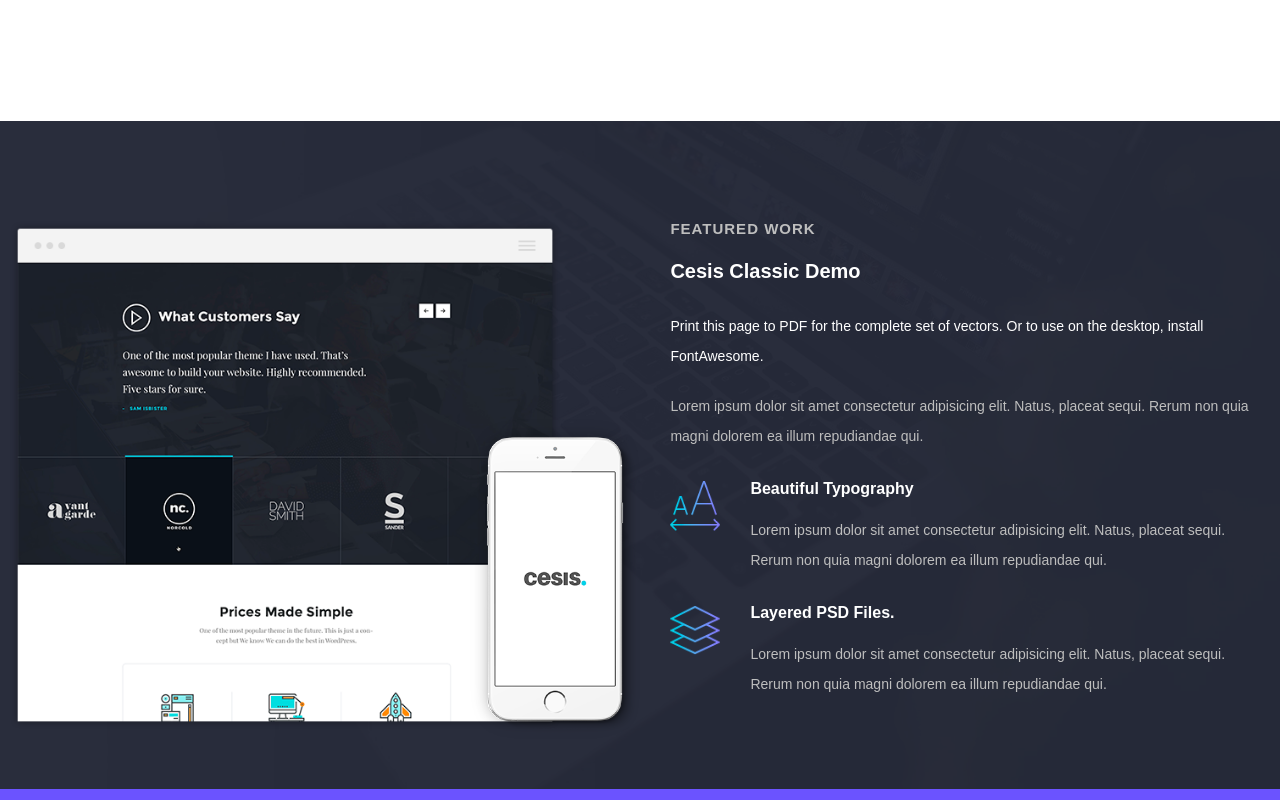
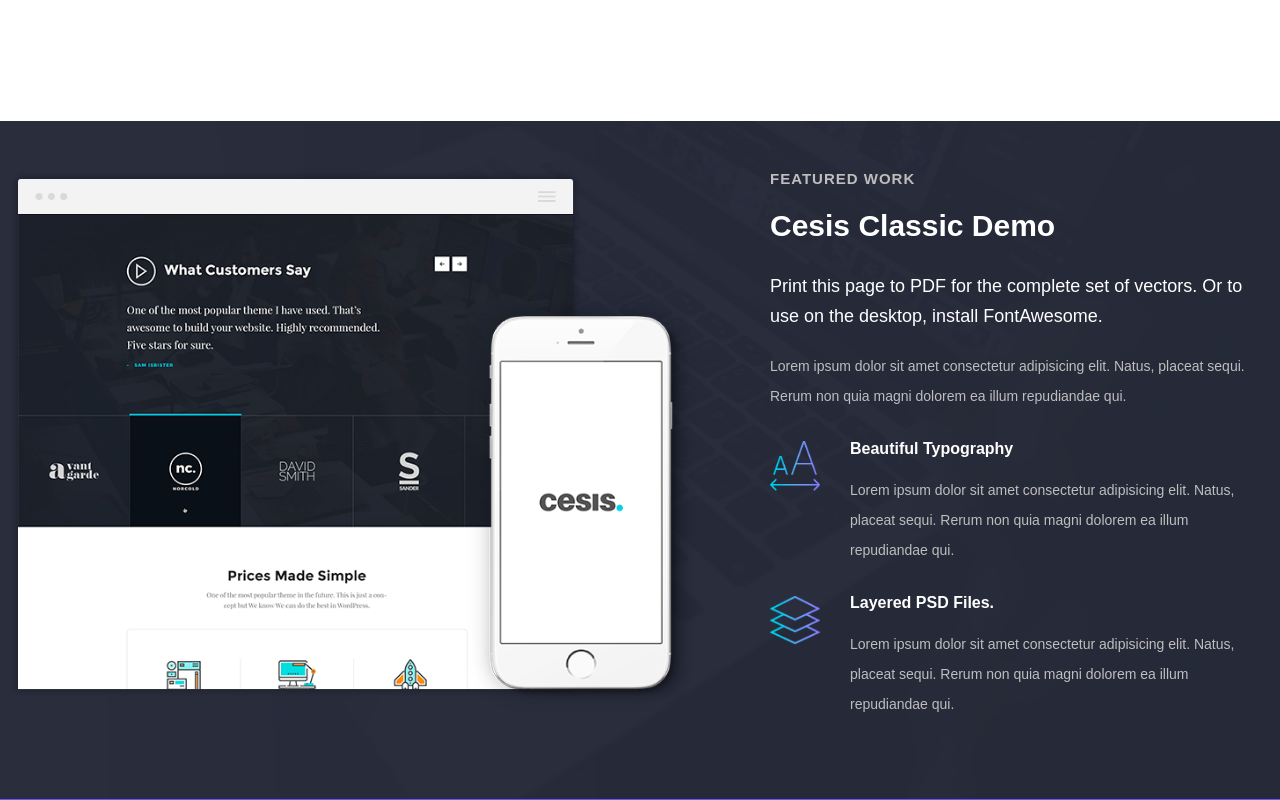
Before and after one commit to wolf2234/cesis_v2, a website built with webpack: page src/index.html in a window 1280 px wide. Shown: the part 4840-5640 px from the top of the page. Built offline with nearby package versions, Linux system fonts and the light colour scheme; files whose address does not match are found by name.

Commit message:
this commit reworks demo block.

```diff
--- a/src/_demo.html
+++ b/src/_demo.html
@@ -2,9 +2,7 @@
     <div class="demo__items">
         <div class="demo__item">
             <img src="img/main/demo/BrowserMockup.png" class="demo__image" alt="">
-        </div>
-        <div class="demo__item">
-            <img src="img/main/demo/iPhoneWhite.png" class="demo__img" alt="">
+            <div class="demo__img"><img src="img/main/demo/iPhoneWhite.png" class="" alt=""></div>
         </div>
         <div class="demo__item">
             <div class="demo__content">
--- a/src/scss/style.scss
+++ b/src/scss/style.scss
@@ -747,79 +747,72 @@
     &__items {
         position: relative;
         display: flex;
+        gap: 0px 18%;
+        padding: 50px 160px;
         z-index: 6;
-        padding: 0px 160px;
 
         @media (max-width: 1600px) {
-            position: relative;
-            display: flex;
-            z-index: 6;
-            padding: 0px 50px;
-        }
-        @media (max-width: 1490px) {
-            padding: 0px 10px;
-        }
-        @media (max-width: 760px) {
+            padding: 50px 10px;
+            column-gap: 15%;
+        }
+        @media (max-width: 1130px) {
+            column-gap: 9%;
+        }
+        @media (max-width: 1050px) {
             flex-direction: column;
-            padding: 0px 15px;
-            row-gap: 0px;
+            row-gap: 50px;
+        }
+        @media (max-width: 950px) {
+            column-gap: 5%;
+        }
+        @media (max-width: 760px) {
+            flex-direction: column;
         }
     }
     &__item {
         position: relative;
         display: flex;
-        padding: 100px 0px 60px 0px;
-        min-width: 450px;
-
+        height: 100%;
         @media (max-width: 1600px) {
-            position: relative;
-            display: flex;
-            padding: 100px 0px 60px 0px;
-            min-width: 450px;
-        }
-        @media (max-width: 1490px) {
-            min-width: 300px;
-        }
-        @media (max-width: 760px) {
-            width: 100%;
-            padding: 25px 0px 0px;
+        }
+        @media (max-width: 1050px) {
+            width: 100%;
+            justify-content: center;
+        }
+        @media (max-width: 760px) {
         }
 
         &:last-of-type {
+            max-width: 500px;
+            @media (max-width: 1050px) {
+                padding: 0px 0px 0px 30px;
+                max-width: 100%;
+            }
             @media (max-width: 760px) {
-                left: 0px;
+                padding: 0px;
             }
         }
     }
     &__image {
-        width: 750px;
+        position: relative;
+        width: 100%;
+        height: 100%;
+        max-width: 700px;
         z-index: 10;
 
         @media (max-width: 1300px) {
-            width: 550px;
         }
         @media (max-width: 1200px) {
-            width: 480px;
         }
         @media (max-width: 1130px) {
-            width: 450px;
-            height: 580px;
-        }
-        @media (max-width: 1035px) {
-            width: 450px;
-            height: 580px;
+        }
+        @media (max-width: 1050px) {
         }
         @media (max-width: 950px) {
-            width: 390px;
-            height: 490px;
         }
         @media (max-width: 870px) {
-            width: 370px;
-            height: 460px;
         }
         @media (max-width: 850px) {
-            width: 330px;
-            height: 460px;
         }
         @media (max-width: 760px) {
             width: 100%;
@@ -828,80 +821,51 @@
     }
     &__img {
         position: absolute;
-        left: 65px;
-        bottom: 40px;
-        width: 270px;
-        height: 520px;
+        right: -20%;
+        bottom: -3%;
         z-index: 10;
+        width: 40%;
+        height: 80%;
+
+        img {
+            width: 100%;
+            height: 100%;
+        }
 
         @media (max-width: 1600px) {
-            bottom: 50px;
-            width: 220px;
-            height: 420px;
-            left: 130px;
-            bottom: 45px;
         }
         @media (max-width: 1490px) {
-            bottom: 40px;
-            left: 0px;
-            width: 230px;
         }
         @media (max-width: 1370px) {
-            left: 40px;
         }
         @media (max-width: 1300px) {
-            bottom: 50px;
-            left: 100px;
-            width: 170px;
-            height: 320px;
         }
         @media (max-width: 1200px) {
-            bottom: 50px;
-            left: 70px;
-            width: 160px;
-            height: 300px;
         }
         @media (max-width: 1130px) {
-            bottom: 125px;
-            left: 50px;
-            width: 170px;
-            height: 350px;
-        }
-        @media (max-width: 1035px) {
-            bottom: 215px;
-            left: 50px;
-            width: 170px;
-            height: 350px;
+        }
+        @media (max-width: 1050px) {
+            width: 25%;
+            height: 70%;
+            right: 5%;
         }
         @media (max-width: 950px) {
-            bottom: 142px;
-            left: 8px;
-            width: 150px;
-            height: 300px;
+            right: 0%;
         }
         @media (max-width: 870px) {
-            bottom: 200px;
-            left: -10px;
-            width: 130px;
-            height: 280px;
+            width: 30%;
+            height: 70%;
+            right: 0%;
         }
         @media (max-width: 850px) {
-            bottom: 280px;
-            left: -50px;
-            width: 130px;
-            height: 280px;
-        }
-        @media (max-width: 760px) {
-            top: -735%;
-            right: -4.5%;
-            left: auto;
-            width: 100px;
-            height: 190px;
+            right: -3%;
+        }
+        @media (max-width: 760px) {
+            right: -3%;
+            bottom: -3%;
         }
     }
     &__content {
-        width: 90%;
-
         @media (max-width: 1600px) {
             width: 100%;
         }
@@ -921,9 +885,6 @@
         font-weight: 700;
         font-family: "Montserrat", sans-serif;
 
-        @media (max-width: 1035px) {
-            font-size: 10px;
-        }
         @media (max-width: 760px) {
             font-size: 12px;
         }
@@ -954,19 +915,13 @@
         font-weight: 700;
         font-family: "Montserrat", sans-serif;
 
-        @media (max-width: 1490px) {
-            font-size: 20px;
-        }
-        @media (max-width: 1035px) {
-            font-size: 20px;
-        }
         @media (max-width: 760px) {
             font-size: 30px;
         }
     }
 
     &__text-medium {
-        font-size: 24px;
+        font-size: 18px;
         color: #fff;
         margin-bottom: 22px;
         line-height: 40px;
@@ -974,12 +929,10 @@
         font-family: "OpenSans", sans-serif;
 
         @media (max-width: 1490px) {
-            font-size: 14px;
             margin-bottom: 20px;
             line-height: 30px;
         }
         @media (max-width: 1035px) {
-            font-size: 14px;
             line-height: 30px;
         }
         @media (max-width: 760px) {
@@ -996,12 +949,10 @@
         font-family: "OpenSans", sans-serif;
 
         @media (max-width: 1490px) {
-            font-size: 14px;
             line-height: 30px;
             margin-bottom: 30px;
         }
         @media (max-width: 1035px) {
-            font-size: 12px;
             line-height: 25px;
             margin-bottom: 50px;
         }
@@ -1046,7 +997,6 @@
     }
     &:last-of-type {
         @media (max-width: 822px) {
-            left: -55px;
         }
     }
 }
```
Also changed, not shown: dist/_demo.html, dist/index.html, 1 other file.
